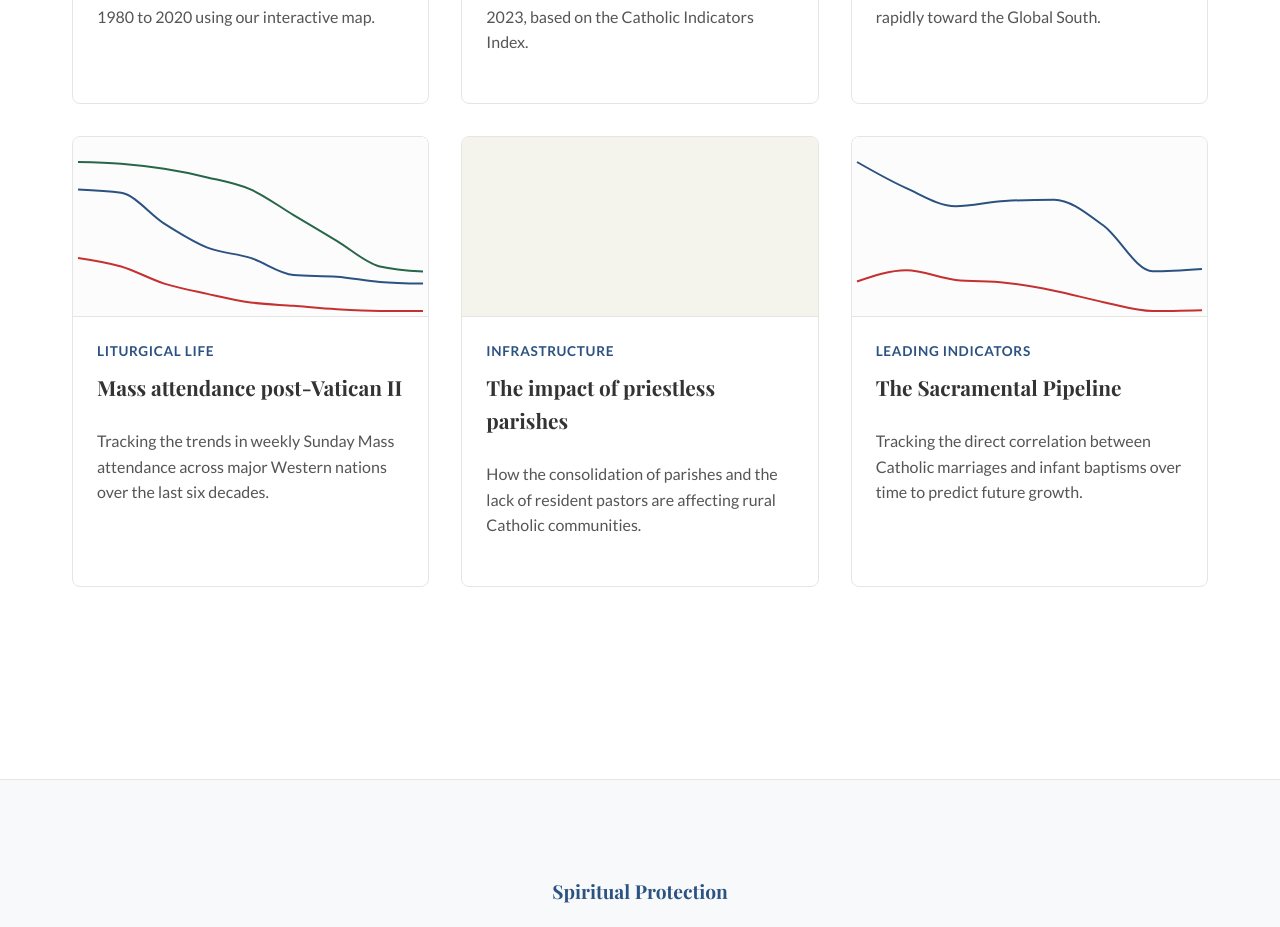
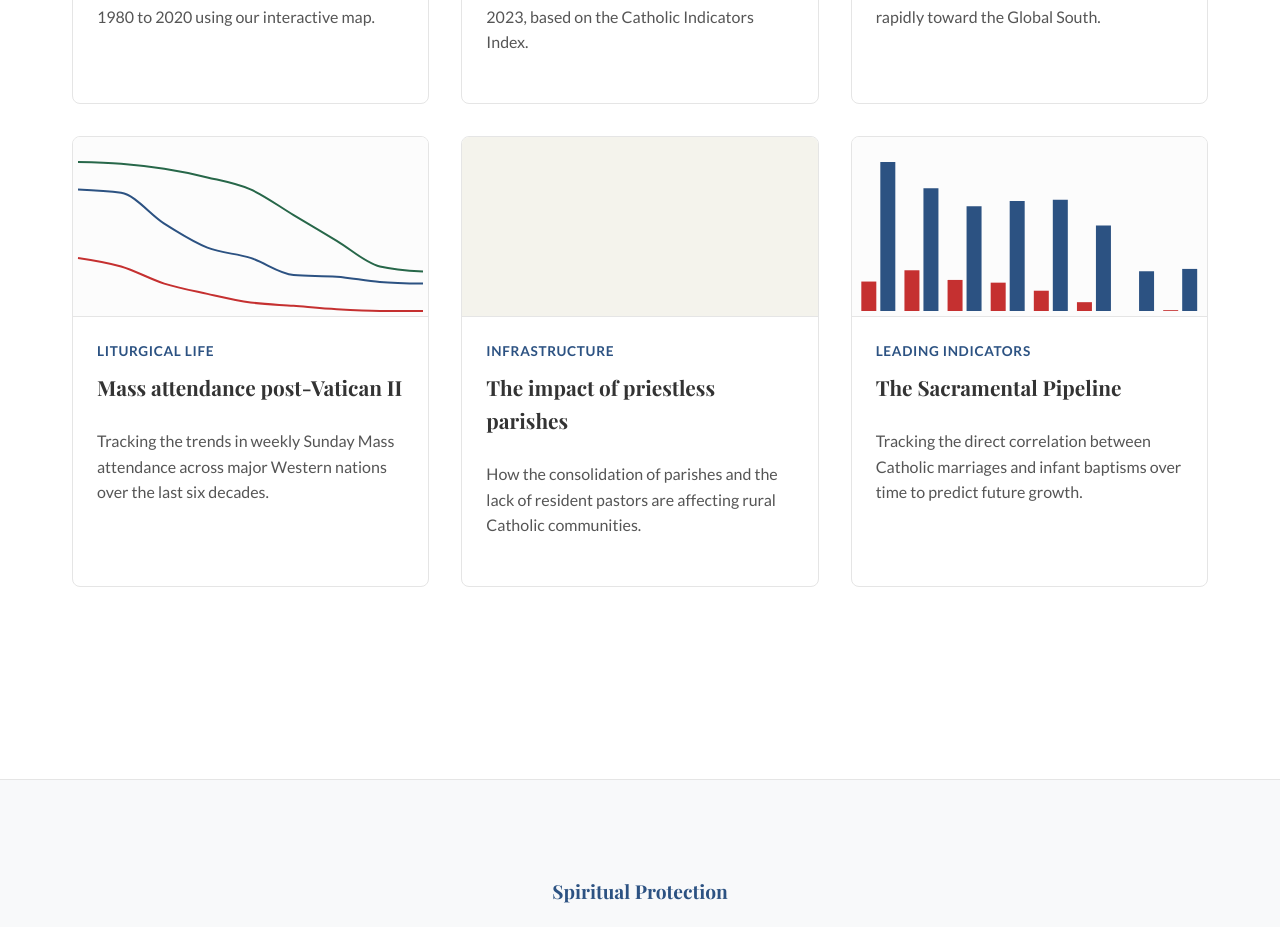
Before and after one commit to Ignisko/Caleb, a React (Vite) app: page / in a window 1280 px wide. Shown: the part 1040-1967 px from the top of the page. Built offline with nearby package versions, Linux system fonts and the light colour scheme; the HTML template or start-up script is replaced by a standard one; a web font is replaced by a local one.

Commit message:
Change Sacramental Pipeline thumbnail to BarChart for visual variety

```diff
--- a/src/pages/Home.tsx
+++ b/src/pages/Home.tsx
@@ -2,7 +2,7 @@ import React from 'react';
 import { Link } from 'react-router-dom';
 import Hero from '../components/Hero';
 import ArticleCard from '../components/ArticleCard';
-import { LineChart, Line, AreaChart, Area, ResponsiveContainer, YAxis } from 'recharts';
+import { LineChart, Line, AreaChart, Area, BarChart, Bar, ResponsiveContainer, YAxis } from 'recharts';
 import { massAttendanceData } from '../data/massAttendance';
 import { sacramentalData } from '../data/sacraments';
 
@@ -42,6 +42,19 @@ const MiniLineChart = ({ data, lines }: { data: any[], lines: {key: string, colo
           <Line key={i} type="monotone" dataKey={line.key} stroke={line.color} strokeWidth={2} dot={false} isAnimationActive={false} />
         ))}
       </LineChart>
+    </ResponsiveContainer>
+  </div>
+);
+
+const MiniBarChart = ({ data, bars }: { data: any[], bars: {key: string, color: string}[] }) => (
+  <div style={{ width: '100%', height: '100%', padding: '20px 0 0 0', backgroundColor: '#fcfcfc' }}>
+    <ResponsiveContainer width="100%" height="100%">
+      <BarChart data={data}>
+        <YAxis domain={['dataMin', 'dataMax']} hide />
+        {bars.map((bar, i) => (
+          <Bar key={i} dataKey={bar.key} fill={bar.color} isAnimationActive={false} />
+        ))}
+      </BarChart>
     </ResponsiveContainer>
   </div>
 );
@@ -95,7 +108,7 @@ const Home: React.FC = () => {
               title="The Sacramental Pipeline"
               category="Leading Indicators"
               excerpt="Tracking the direct correlation between Catholic marriages and infant baptisms over time to predict future growth."
-              preview={<MiniLineChart data={sacramentalData} lines={[{key: 'marriages', color: '#c53030'}, {key: 'baptisms', color: '#2c5282'}]} />}
+              preview={<MiniBarChart data={sacramentalData} bars={[{key: 'marriages', color: '#c53030'}, {key: 'baptisms', color: '#2c5282'}]} />}
             />
           </Link>
         </div>
```
